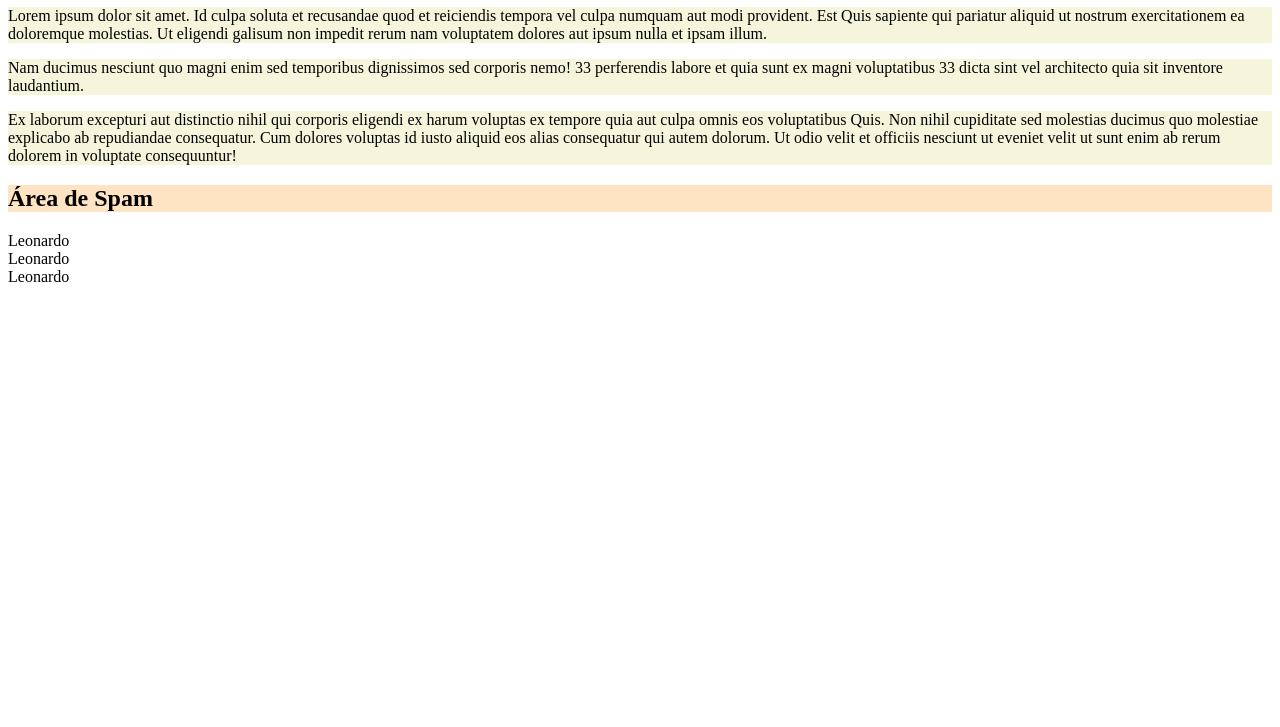
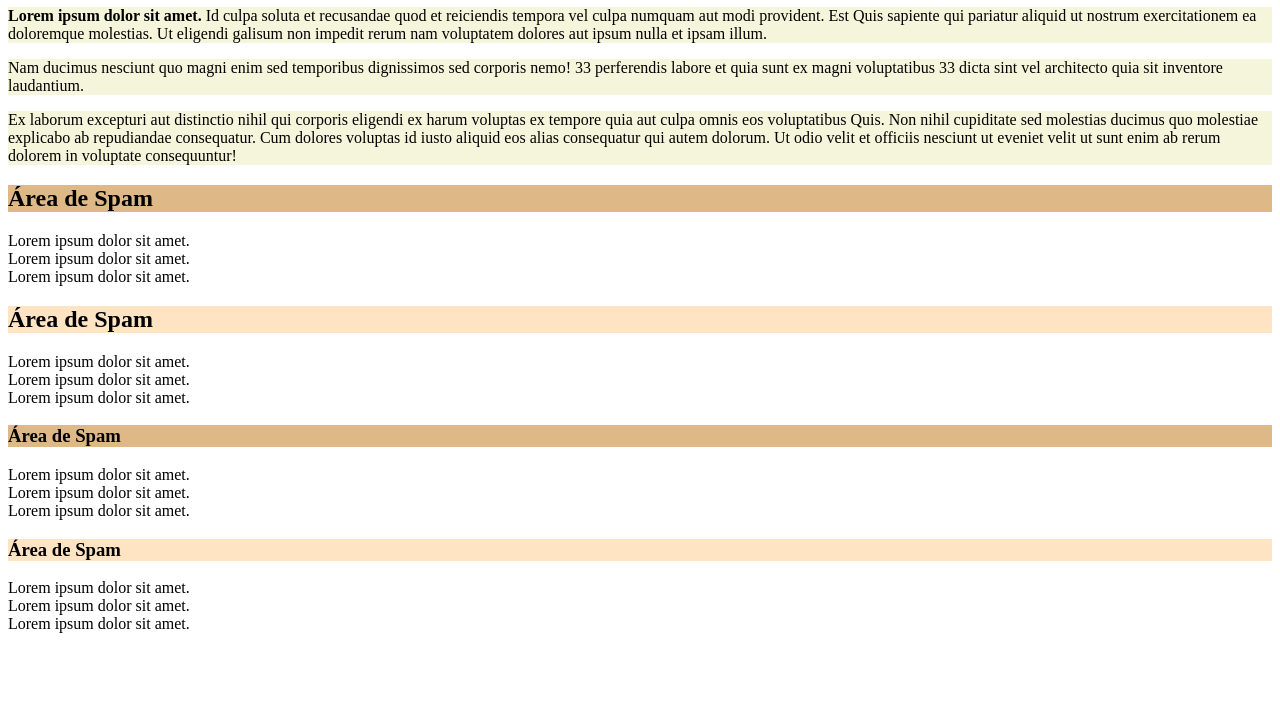
Before and after one commit to LeonardoSchoenwaldt/HTML-CSS, a plain HTML site: page HTML/index.html in a window 1280 px wide. Shown: the part 73-800 px from the top of the page. Drawn offline with Linux system fonts and the light colour scheme.

Commit message:
hierarquia dos h e uso das classes

```diff
--- a/HTML/CSS/index.style.css
+++ b/HTML/CSS/index.style.css
@@ -1,8 +1,12 @@
-h1{
+.h1{
     background-color: indianred;
 }
 
-h2{
+.amarelo-escuro{
+    background-color: burlywood;
+}
+
+.amarelo-claro{
     background-color: bisque;
 }
 
--- a/HTML/index.html
+++ b/HTML/index.html
@@ -11,7 +11,7 @@
 <body>
 
     <h1>Meu HTML</h1>
-    <p>Lorem ipsum dolor sit amet. Id culpa soluta et recusandae quod et reiciendis tempora vel culpa numquam aut modi
+    <p><b>Lorem ipsum dolor sit amet.</b> Id culpa soluta et recusandae quod et reiciendis tempora vel culpa numquam aut modi
         provident. Est Quis sapiente qui pariatur aliquid ut nostrum exercitationem ea doloremque molestias. Ut eligendi
         galisum non impedit rerum nam voluptatem dolores aut ipsum nulla et ipsam illum. </p>
     <p>Nam ducimus nesciunt quo magni enim sed temporibus dignissimos sed corporis nemo! 33 perferendis labore et quia
@@ -20,10 +20,23 @@
         eos voluptatibus Quis. Non nihil cupiditate sed molestias ducimus quo molestiae explicabo ab repudiandae
         consequatur. Cum dolores voluptas id iusto aliquid eos alias consequatur qui autem dolorum. Ut odio velit et
         officiis nesciunt ut eveniet velit ut sunt enim ab rerum dolorem in voluptate consequuntur!</P>
-    <H2>Área de Spam</H2>
-    <spam>Leonardo</spam><br>
-    <spam>Leonardo</spam><br>
-    <spam>Leonardo</spam><br>
+    <h2 class="amarelo-escuro">Área de Spam</h2>
+        <spam>Lorem ipsum dolor sit amet.</spam><br>
+        <spam>Lorem ipsum dolor sit amet.</spam><br>
+        <spam>Lorem ipsum dolor sit amet.</spam><br>
+    <h2 class="amarelo-claro">Área de Spam</h2>
+        <spam>Lorem ipsum dolor sit amet.</spam><br>
+        <spam>Lorem ipsum dolor sit amet.</spam><br>
+        <spam>Lorem ipsum dolor sit amet.</spam><br>
+    <h3 class="amarelo-escuro">Área de Spam</h3>
+        <spam>Lorem ipsum dolor sit amet.</spam><br>
+        <spam>Lorem ipsum dolor sit amet.</spam><br>
+        <spam>Lorem ipsum dolor sit amet.</spam><br>
+    <h3 class="amarelo-claro">Área de Spam</h3>
+        <spam>Lorem ipsum dolor sit amet.</spam><br>
+        <spam>Lorem ipsum dolor sit amet.</spam><br>
+        <spam>Lorem ipsum dolor sit amet.</spam><br>
+
 
 </body>
 
```
